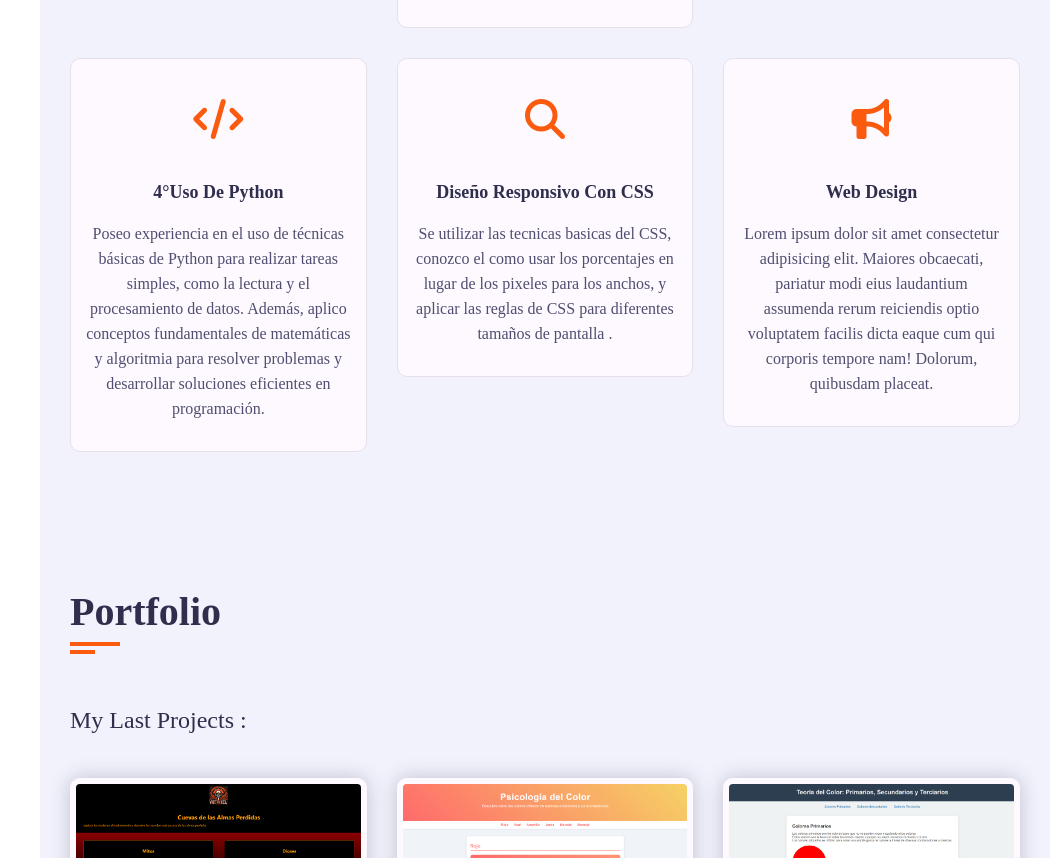
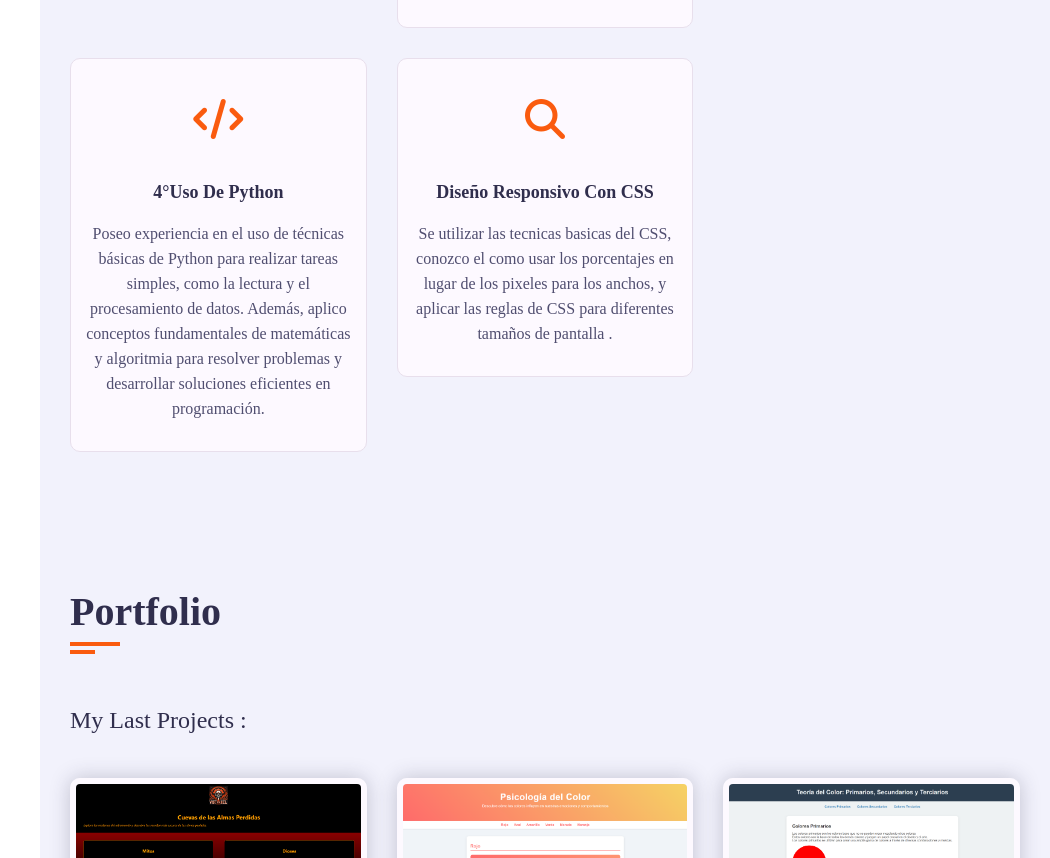
Before and after one commit to Andres-xrg/Mi-portafolio, a plain HTML site: page Mi portafolio/portafolio.html in a window 1280 px wide. Shown: the part 2845-3703 px from the top of the page, without its empty margins (230-1280 px from the left). Drawn offline with nearby package versions, Linux system fonts and the light colour scheme; a web font is replaced by a local one.

Commit message:
Update portafolio.html

```diff
--- a/Mi portafolio/portafolio.html
+++ b/Mi portafolio/portafolio.html
@@ -260,17 +260,6 @@
                                 en lugar de los pixeles para los anchos, y aplicar las reglas de CSS para diferentes tamaños de pantalla .</p>
                         </div>
                     </div>
-                    <div class="service-item padd-15">
-                        <div class="service-item-inner">
-                            <div class="icon">
-                                <i class="fa fa-bullhorn"></i>
-                            </div>
-                            <h4>Web design</h4>
-                            <p>Lorem ipsum dolor sit amet consectetur adipisicing elit. Maiores obcaecati, pariatur modi
-                                eius laudantium assumenda rerum reiciendis optio voluptatem facilis dicta eaque cum qui
-                                corporis tempore nam! Dolorum, quibusdam placeat.</p>
-                        </div>
-                    </div>
                 </div>
                 </div>
             </section>
```
